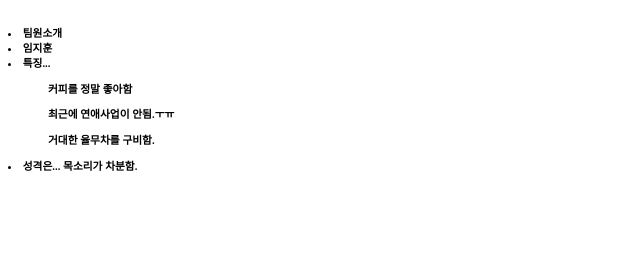
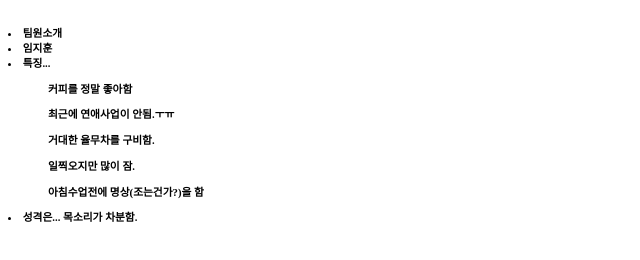
Before and after one commit to bamtu/HoddAmondYulmucha, a plain HTML site: page index.html in a window 1280 px wide. Shown: the whole page, without its empty margins (0-640 px from the left). Drawn offline with Linux system fonts and the light colour scheme.

Commit message:
update index.html 2

```diff
--- a/index.html
+++ b/index.html
@@ -14,8 +14,12 @@
             <ol> 커피를 정말 좋아함</ol>
             <ol> 최근에 연애사업이 안됨.ㅜㅠ</ol>
             <ol>거대한 율무차를 구비함.</ol>
+            <ol>일찍오지만 많이 잠.</ol>
+            <ol>아침수업전에 명상(조는건가?)을 함</ol>
+
         </li>
-        <li>성격은... 목소리가 차분함.</li>
+        <li>성격은...
+            목소리가 차분함.</li>
     </h6>
 
 </body>
```
